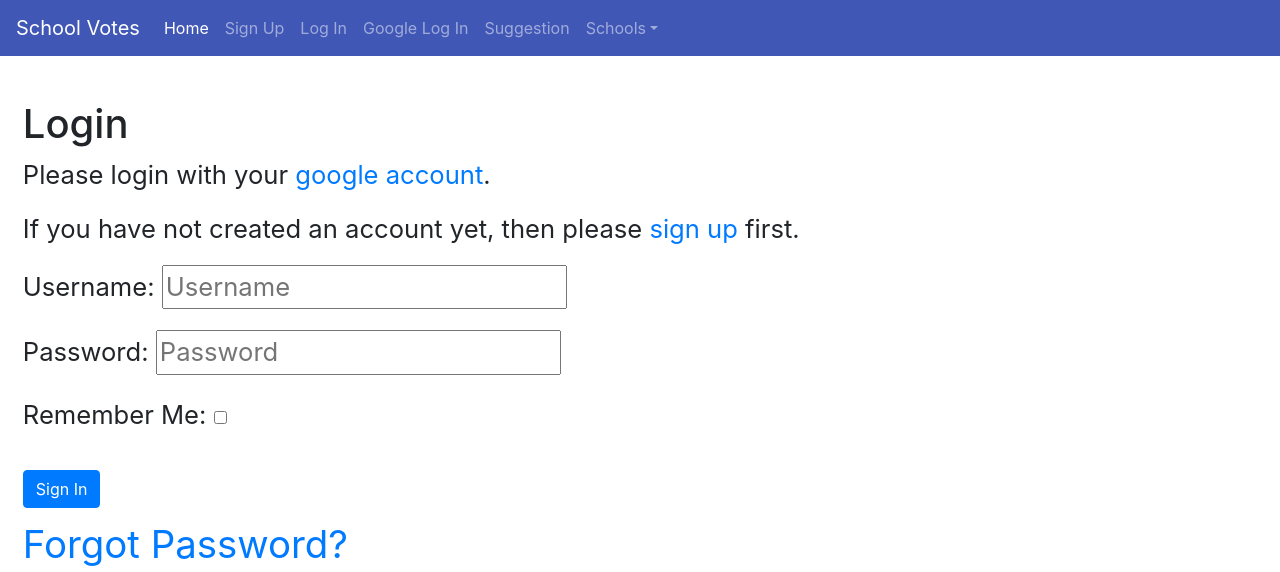
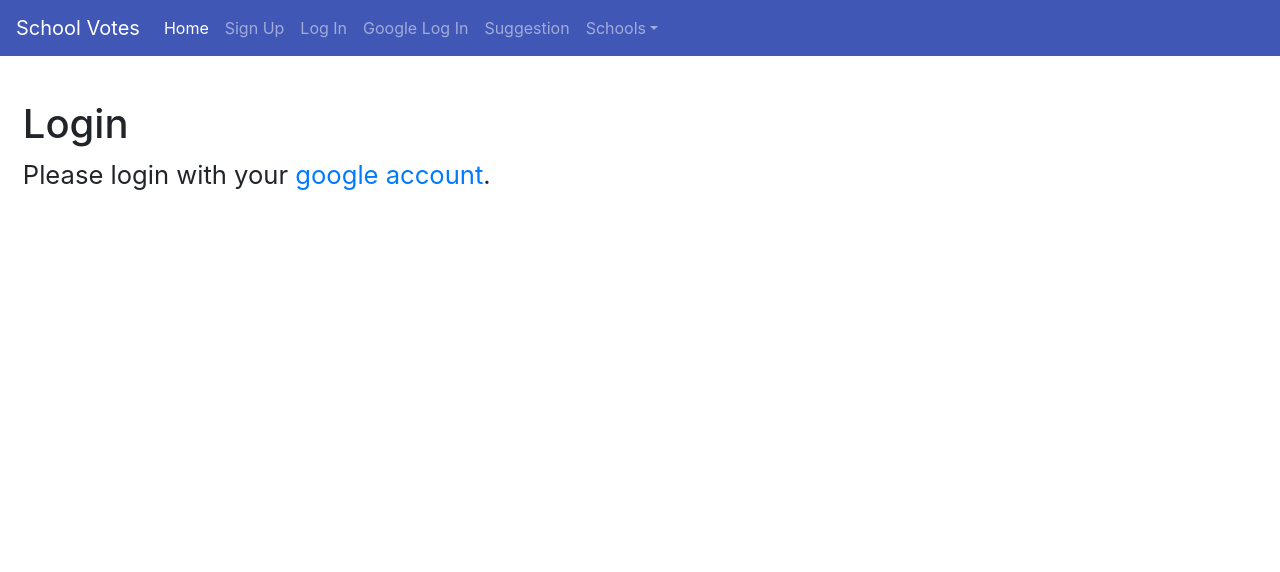
Before and after one commit to garunzo/schoolvotes, a Django app: page /accounts/login/ in a window 1280 px wide. Shown: the top 572 px of the page. Run offline with Django 3.2, Linux system fonts and the light colour scheme; some libraries are stand-ins or nearby versions.

Commit message:
update login

```diff
--- a/votes/templates/account/login.html
+++ b/votes/templates/account/login.html
@@ -16,7 +16,7 @@ for a Community Votes account and sign in below:
  -->
 
 
-<p>{% blocktrans %}If you have not created an account yet, then please
+<!-- <p>{% blocktrans %}If you have not created an account yet, then please
 <a href="{{ signup_url }}">sign up</a> first.{% endblocktrans %}</p>
 
 <form class="login" method="POST" action="{% url 'account_login' %}">
@@ -28,6 +28,6 @@ for a Community Votes account and sign in below:
   <button class="btn btn-primary" type="submit">{% trans "Sign In" %}</button>
   <br>
   <a class="button secondaryAction" href="{% url 'account_reset_password' %}">{% trans "Forgot Password?" %}</a>
-</form>
+</form> -->
 
 {% endblock %}
```
